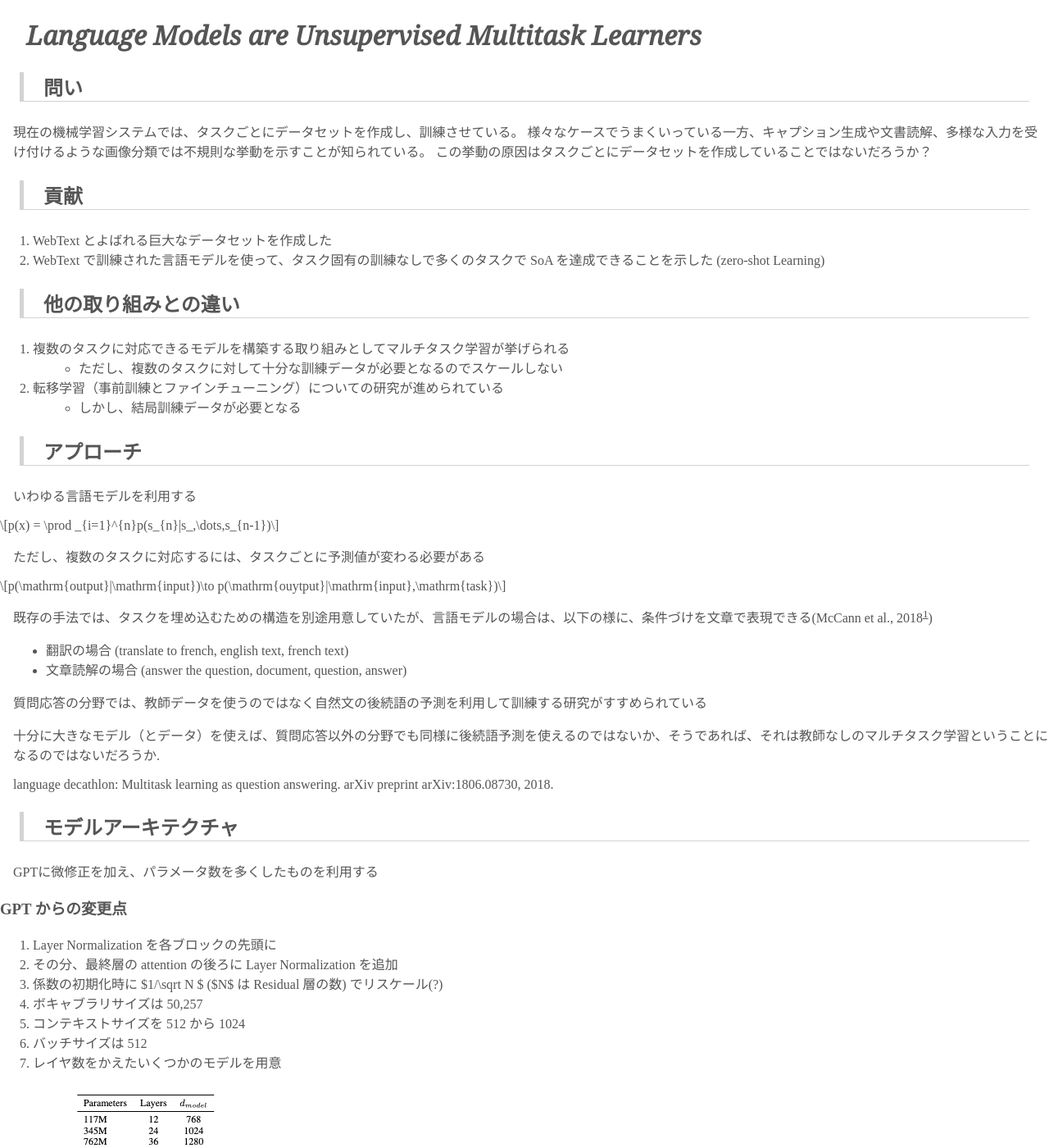
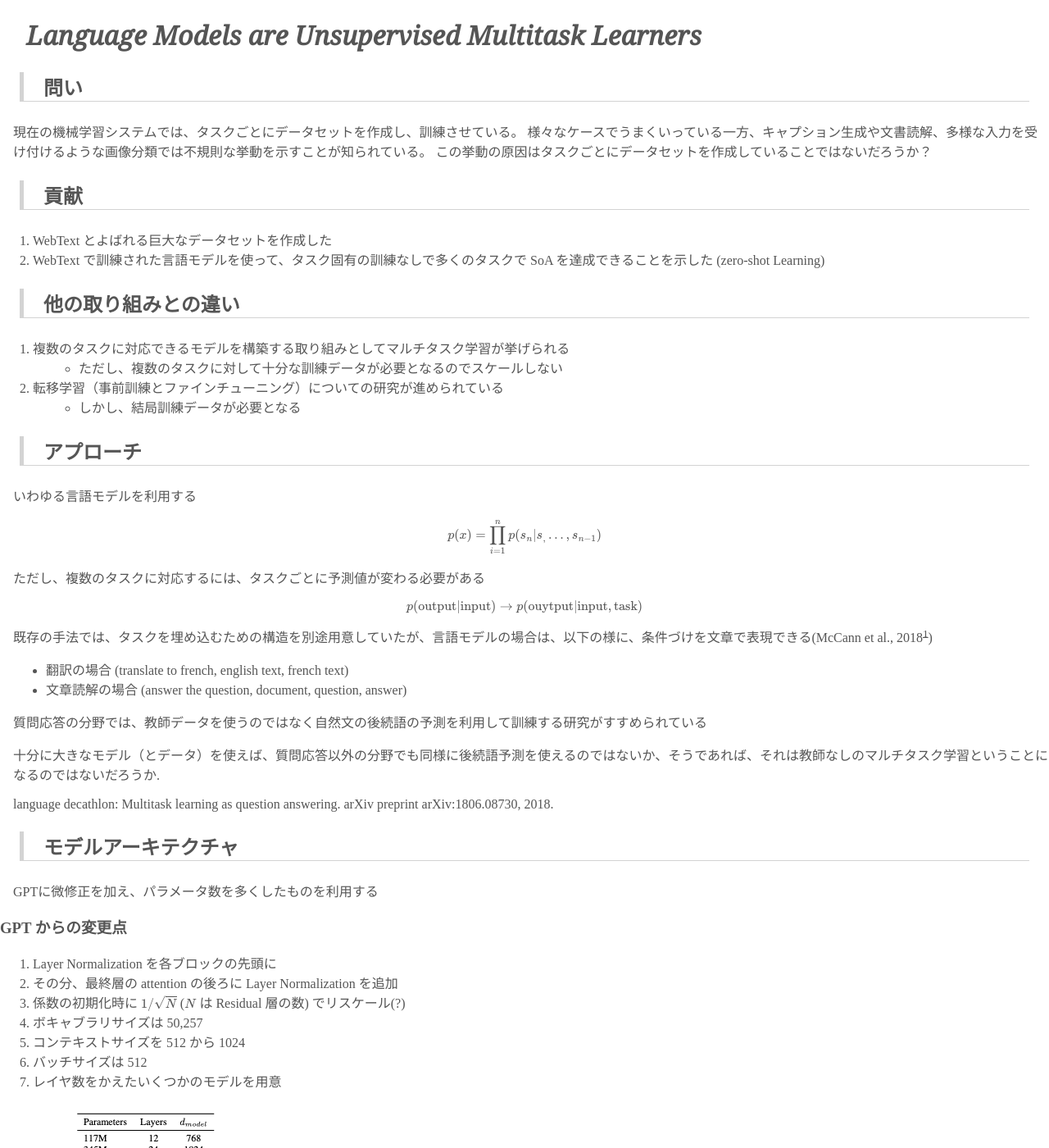
Before and after one commit to ohtaman/ohtaman.github.io, a Jekyll site: the page built from notes/gpt/gpt-2.md, in a window 1280 px wide and 1400 px high. Shown: the whole window at 82% size. Built offline with Jekyll 4.4.1, drawn with Linux system fonts in a browser that asks for light colours; our own code applies the rules of GitHub Pages for plain Markdown files; part of the change alters nothing that is shown.

```diff
--- a/_layouts/default.html
+++ b/_layouts/default.html
@@ -8,6 +8,21 @@
         <link rel="shortcut icon" href="/assets/img/favicon.ico">
         <script src="/assets/js/script.js"></script>
         <title>{{ page.title }}</title>
+        <script>
+            MathJax = {
+              loader: {load: ['[tex]/physics']},
+              tex: {
+                inlineMath: [['$', '$'], ['\\(', '\\)']],
+                packages: {'[+]': ['physics']}
+              },
+              chtml: {
+                matchFontHeight: false
+              }
+            };
+            </script>
+            <script id="MathJax-script" async
+              src="https://cdn.jsdelivr.net/npm/mathjax@3/es5/tex-chtml.js">
+            </script>
     </head>
     <body>
         {{ content }}
```
